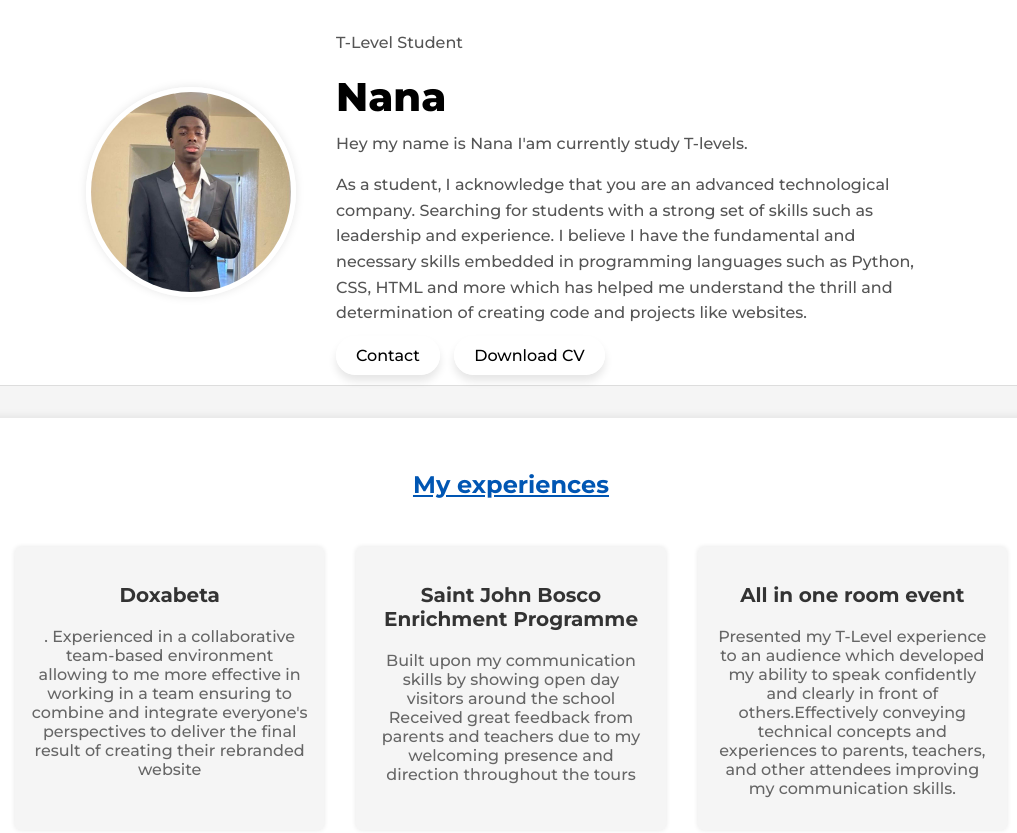
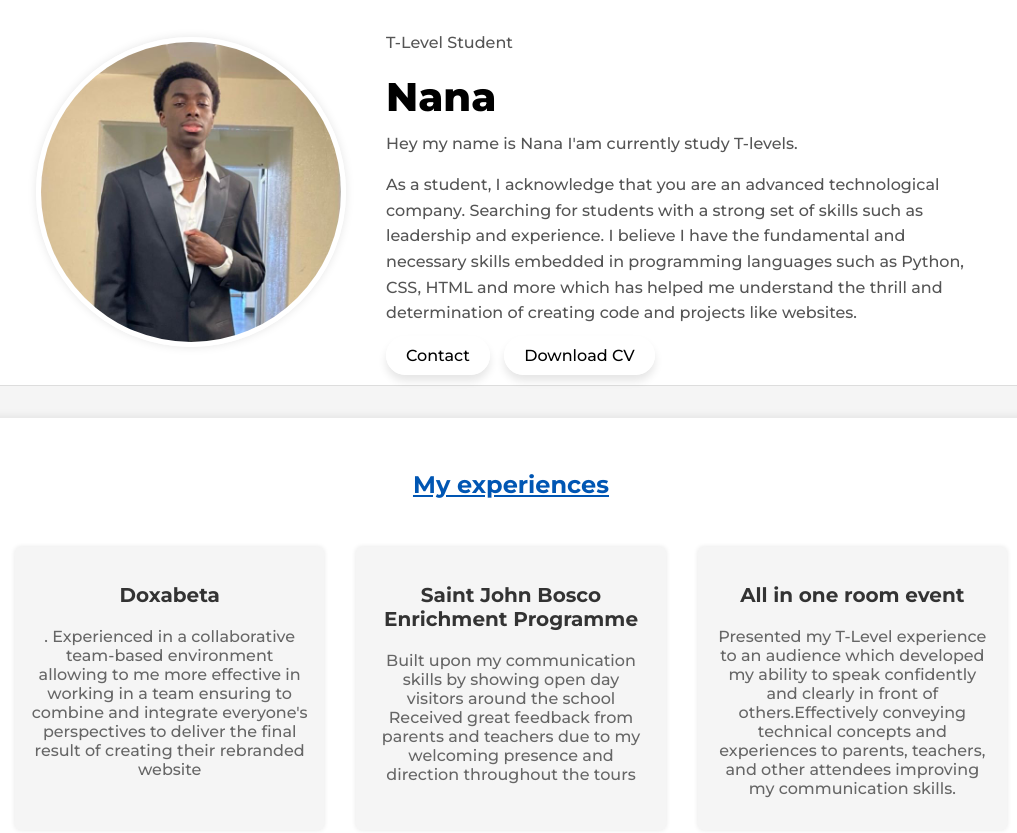
Before and after one commit to nb-bankz/updated-website, a plain HTML site: page index.html in a window 1280 px wide. Shown: the top 833 px of the page, without its empty margins (129-1146 px from the left). Drawn offline with Linux system fonts and the light colour scheme; files whose address does not match are found by name.

Commit message:
updated image path

```diff
--- a/CS file.css
+++ b/CS file.css
@@ -47,8 +47,8 @@ header{
 
 .profile img{
 
-width:200px;
-height:200px;
+width:300px;
+height:300px;
 border-radius: 50%;
 border: 5px solid #fff;
 box-shadow: 0 0 10px rgba(0,0,0,0.1);
@@ -307,8 +307,8 @@ text-decoration:underline
 
 
 .project-img {
-    width: 60%;
-    height: 60%;
+    width: 80%;
+    height: auto;
     border-radius: 5px;
 }
 
--- a/index.html
+++ b/index.html
@@ -14,7 +14,7 @@
         <header>
             <div class="1st container">
                 <div class="profile">
-                    <img src="C:/Users/Nana Owusu-Bempah/Downloads/Nanas profile.jpg">
+                    <img src="Nanas profile.jpg">
                 <div class="profile-info">
                     <p class="first-paragraph">T-Level Student</p>
                     <h1>Nana</h1>
```
